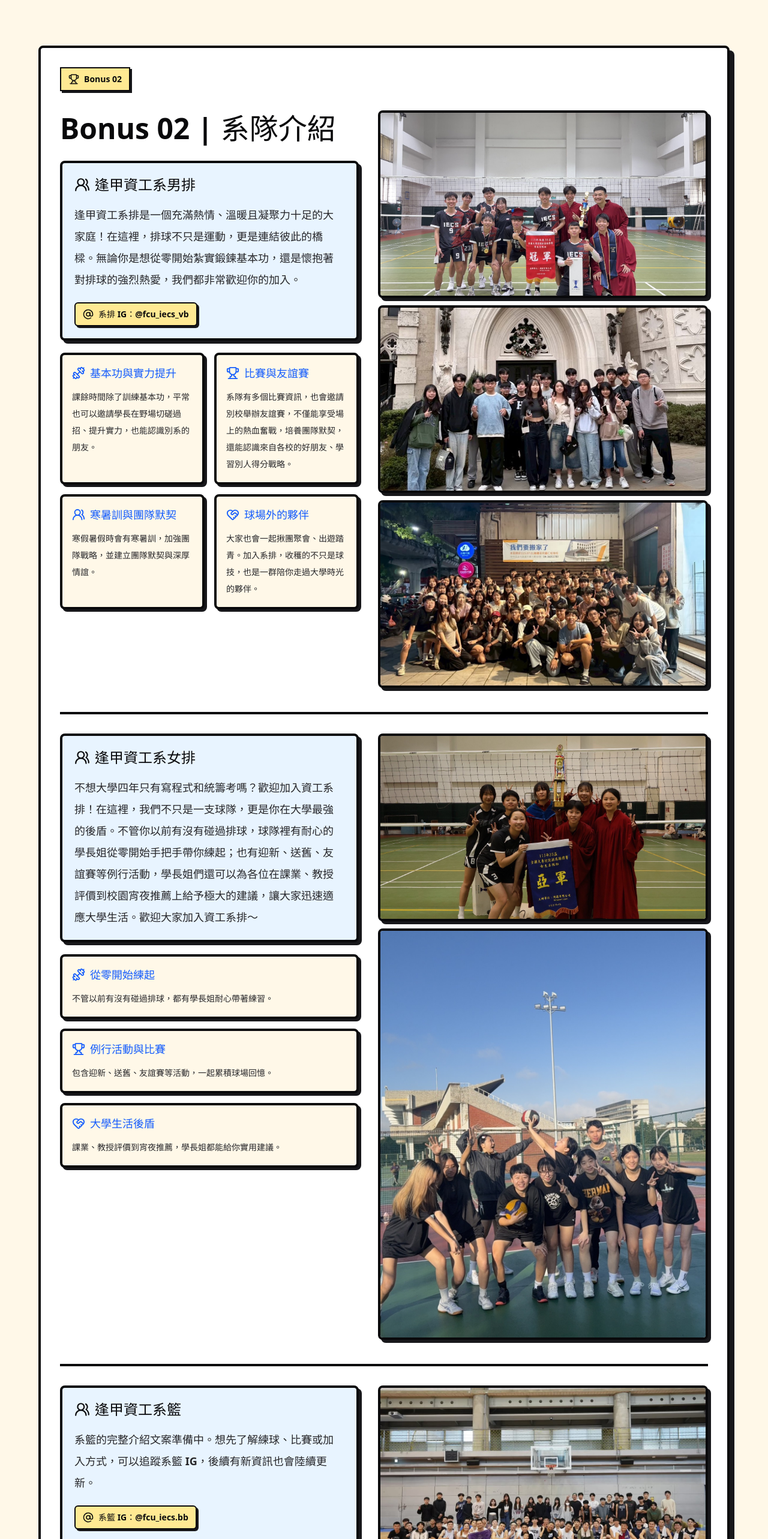
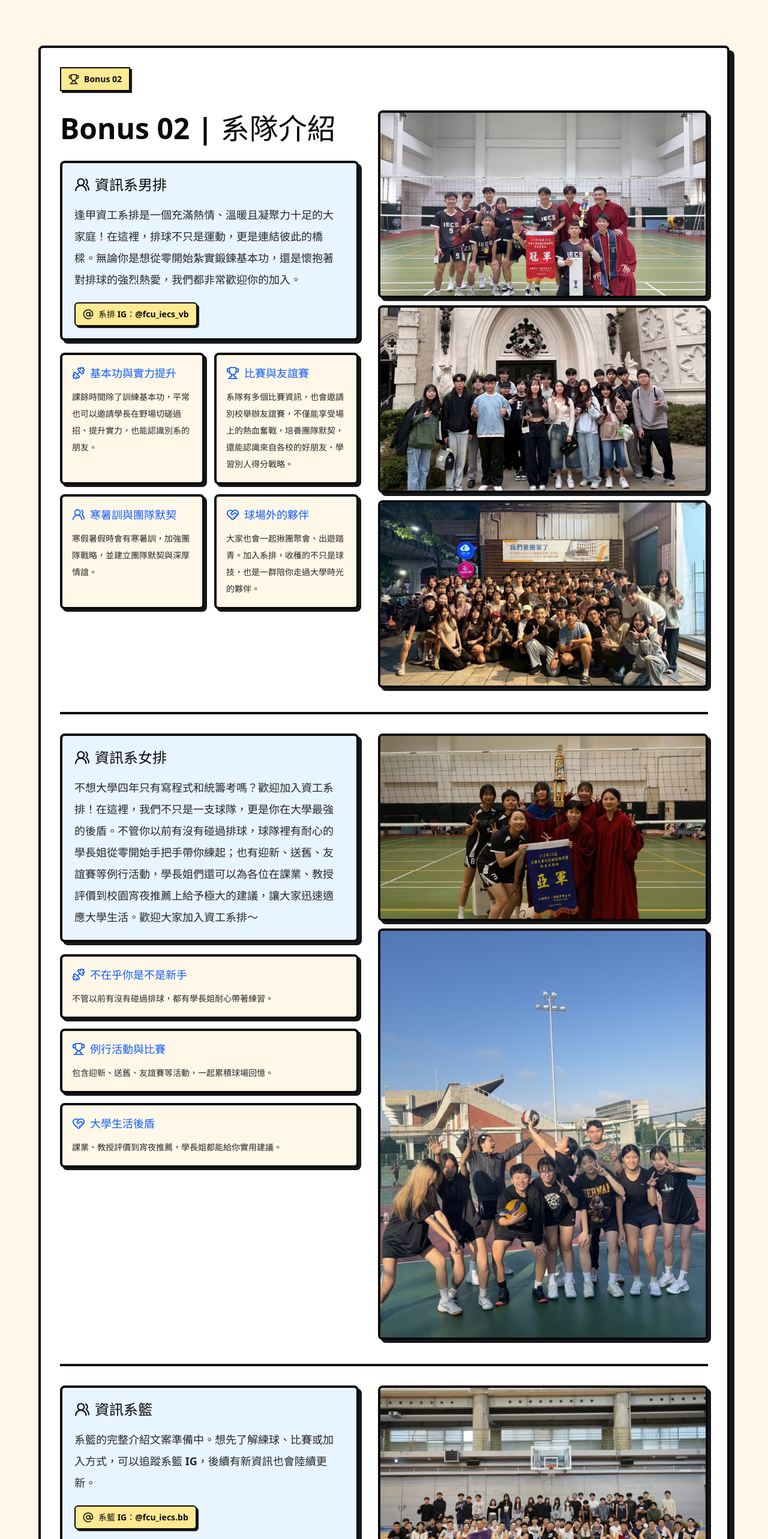
Before and after one commit to AllEnough/iecs_handbook, a React (Vite) app: page / in a window 1280 px wide. Shown: the part 6409-8975 px from the top of the page at 60% size. Built offline with nearby package versions, Linux system fonts and the light colour scheme.

Commit message:
copy: update sports team labels

```diff
--- a/src/components/SportsTeamSection.jsx
+++ b/src/components/SportsTeamSection.jsx
@@ -79,7 +79,7 @@ const womensVolleyballPhotos = [
 const womensVolleyballHighlights = [
   {
     icon: Dumbbell,
-    title: '從零開始練起',
+    title: '不在乎你是不是新手',
     desc: '不管以前有沒有碰過排球，都有學長姐耐心帶著練習。',
   },
   {
@@ -113,7 +113,7 @@ function SportsTeamSection() {
               <div className="mt-6 rounded-lg border-4 border-zinc-950 bg-[#e8f4ff] p-5 shadow-[5px_5px_0_#18181b]">
                 <h3 className="flex items-center gap-2 text-2xl font-black">
                   <UsersRound size={26} />
-                  逢甲資工系男排
+                  資訊系男排
                 </h3>
                 <p className="mt-4 text-base font-bold leading-8 text-zinc-800 md:text-lg md:leading-9">
                   逢甲資工系排是一個充滿熱情、溫暖且凝聚力十足的大家庭！在這裡，排球不只是運動，更是連結彼此的橋樑。無論你是想從零開始紮實鍛鍊基本功，還是懷抱著對排球的強烈熱愛，我們都非常歡迎你的加入。
@@ -174,7 +174,7 @@ function SportsTeamSection() {
                 <div className="rounded-lg border-4 border-zinc-950 bg-[#e8f4ff] p-5 shadow-[5px_5px_0_#18181b]">
                   <h3 className="flex items-center gap-2 text-2xl font-black">
                     <UsersRound size={26} />
-                    逢甲資工系女排
+                    資訊系女排
                   </h3>
                   <p className="mt-4 text-base font-bold leading-8 text-zinc-800 md:text-lg md:leading-9">
                     不想大學四年只有寫程式和統籌考嗎？歡迎加入資工系排！在這裡，我們不只是一支球隊，更是你在大學最強的後盾。不管你以前有沒有碰過排球，球隊裡有耐心的學長姐從零開始手把手帶你練起；也有迎新、送舊、友誼賽等例行活動，學長姐們還可以為各位在課業、教授評價到校園宵夜推薦上給予極大的建議，讓大家迅速適應大學生活。歡迎大家加入資工系排～
@@ -227,7 +227,7 @@ function SportsTeamSection() {
                 <div className="rounded-lg border-4 border-zinc-950 bg-[#e8f4ff] p-5 shadow-[5px_5px_0_#18181b]">
                   <h3 className="flex items-center gap-2 text-2xl font-black">
                     <UsersRound size={26} />
-                    逢甲資工系籃
+                    資訊系籃
                   </h3>
                   <p className="mt-4 text-base font-bold leading-8 text-zinc-800 md:text-lg md:leading-9">
                     系籃的完整介紹文案準備中。想先了解練球、比賽或加入方式，可以追蹤系籃 IG，後續有新資訊也會陸續更新。
```
